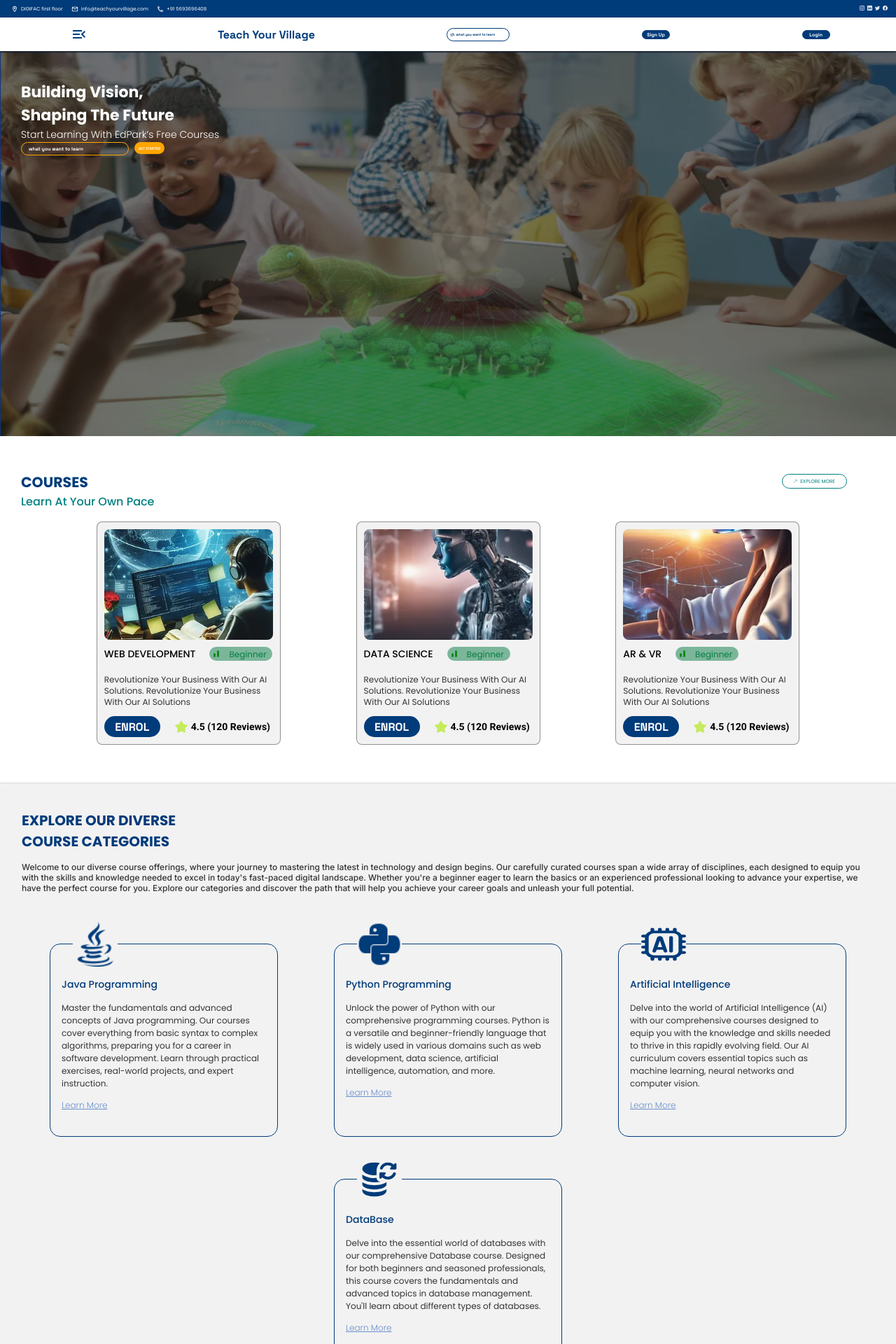
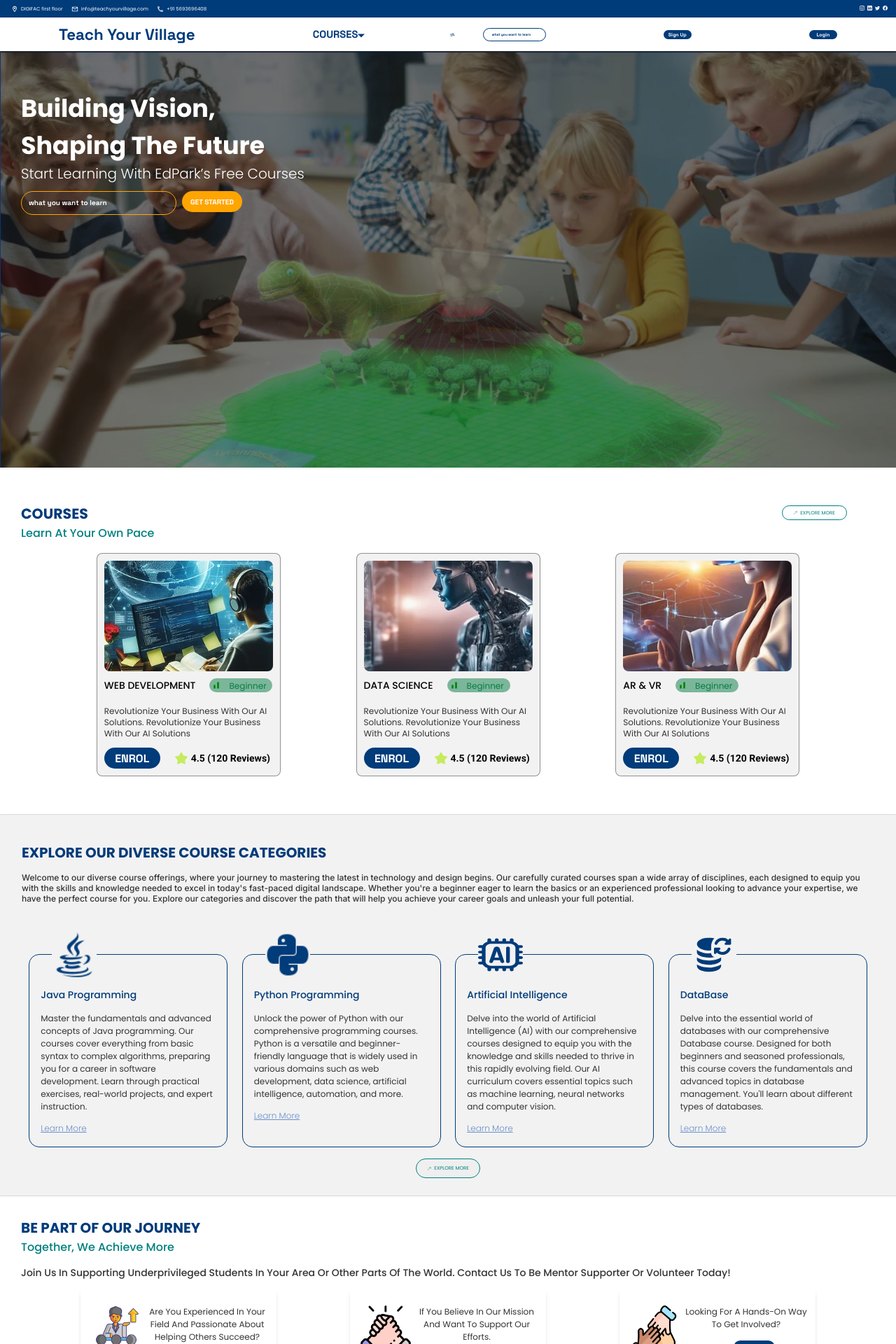
Before and after one commit to gautamkushwaha/TeachV, a React (Vite) app in the folder frontend/: page / in a window 1280 px wide. Shown: the top 1920 px of the page at 70% size. Built offline with nearby package versions, Linux system fonts and the light colour scheme; a web font is replaced by a local one.

Commit message:
home page(tablets 812px)

```diff
--- a/frontend/src/new-design/footer.jsx
+++ b/frontend/src/new-design/footer.jsx
@@ -8,9 +8,9 @@ const footer = () => {
         this is the space to introduce visitors to the businesses or brand.
       </p>
 
-      <div className="text-white font-poppins ">
+      <div className="text-white font-poppins flex flex-wrap tablet:justify-between">
         {/* information */}
-        <div className="mr-7">
+        <div className="mr-10 tablet:mr-0">
           {/* get in touch */}
           <h2 className="font-[500] text-[16px]">GET IN TOUCH</h2>
           <div className="flex items-center space-x-1">
@@ -24,8 +24,6 @@ const footer = () => {
               <path
                 d="M1.725 1.08333C1.75 1.45417 1.8125 1.81667 1.9125 2.1625L1.4125 2.6625C1.24167 2.1625 1.13333 1.63333 1.09583 1.08333H1.725ZM5.83333 6.09167C6.1875 6.19167 6.55 6.25417 6.91667 6.27917V6.9C6.36667 6.8625 5.8375 6.75417 5.33333 6.5875L5.83333 6.09167ZM2.125 0.25H0.666667C0.4375 0.25 0.25 0.4375 0.25 0.666667C0.25 4.57917 3.42083 7.75 7.33333 7.75C7.5625 7.75 7.75 7.5625 7.75 7.33333V5.87917C7.75 5.65 7.5625 5.4625 7.33333 5.4625C6.81667 5.4625 6.3125 5.37917 5.84583 5.225C5.80417 5.20833 5.75833 5.20417 5.71667 5.20417C5.60833 5.20417 5.50417 5.24583 5.42083 5.325L4.50417 6.24167C3.325 5.6375 2.35833 4.675 1.75833 3.49583L2.675 2.57917C2.79167 2.4625 2.825 2.3 2.77917 2.15417C2.625 1.6875 2.54167 1.1875 2.54167 0.666667C2.54167 0.4375 2.35417 0.25 2.125 0.25Z"
                 fill="white"
-
-
               />
             </svg>
             <p className="font-normal text-[12px] m-0">+91 5693696408</p>
@@ -69,11 +67,9 @@ const footer = () => {
             <p className="font-normal text-[12px] m-0">DIGIFAC First Floor</p>
           </div>
         </div>
-      </div>
 
-      <div className="text-white font-poppins flex flex-wrap">
         {/* HOME */}
-        <div className="text-center mr-5 my-5">
+        <div className="tablet:mr-0 tablet:mt-4 text-center mr-5 my-5">
           <h3 className="font-[500] text-[16px] p-0 m-0">HOME</h3>
           <div className="flex flex-col">
             <a
@@ -104,7 +100,7 @@ const footer = () => {
         </div>
 
         {/* COURSES */}
-        <div className="text-center mr-5 my-5">
+        <div className="tablet:mr-0 tablet:mt-4 text-center mr-5 my-5">
           <h3 className="font-[500] text-[16px] p-0 m-0">COURSES</h3>
           <div className="flex flex-col">
             <a
@@ -135,7 +131,7 @@ const footer = () => {
         </div>
 
         {/* JOIN US */}
-        <div className="text-center  my-5">
+        <div className="tablet:mr-0 tablet:mt-4 text-center  my-5">
           <h3 className="font-[500] text-[16px] p-0 m-0">JOIN US</h3>
           <div className="flex flex-col">
             <a
@@ -159,7 +155,7 @@ const footer = () => {
           </div>
         </div>
       </div>
-      <p className="px-[15%] font-poppins text-white text-[12px] mt-0">
+      <p className=" font-poppins text-white text-[12px] mt-0 text-center">
         © 2024 EDPark, All Rights Reserved.
       </p>
     </div>
--- a/frontend/src/new-design/home/about.jsx
+++ b/frontend/src/new-design/home/about.jsx
@@ -4,9 +4,9 @@ const about = () => {
       <div className="p-[30px]">
         <h1 className="font-poppins text-[20px] font-bold text-bluish m-0 uppercase">about us</h1>
         <h3 className="font-poppins text-[14px] font-normal text-aquablue m-0 capitalize">
-          we provide professional solutions <br /> to deliver safe & efficient projects
+          we provide professional solutions to deliver safe & efficient projects
         </h3>
-        <img src="./home/about.png" alt="about" className="h-[165px] w-full"/>
+        <img src="./home/about.png" alt="about" className="h-[165px] w-full tablet:my-3 tablet:h-auto tablet:w-3/5 tablet:mx-[20%]"/>
         <p className="font-poppins text-[14px] font-normal text-blackish m-0 capitalize">
           this is the space to introduce visitors to the businesses or brand.
           briefly explain who’s behind it.
--- a/frontend/src/new-design/home/categories.jsx
+++ b/frontend/src/new-design/home/categories.jsx
@@ -3,7 +3,7 @@ const categories = () => {
     <div className="bg-grayish border-y-black/10 border-x-transparent border-solid border-[0.5px]">
       <div className="px-[30px] py-[25px]">
         <h1 className="text-bluish font-bold text-[20px] font-poppins uppercase">
-          Explore Our Diverse <br></br> Course Categories
+          Explore Our Diverse Course Categories
         </h1>
         <p className="text-blackish font-inter text-[12px]">
           Welcome to our diverse course offerings, where your journey to
@@ -18,7 +18,7 @@ const categories = () => {
         </p>
         <div className="flex flex-wrap justify-around">
           {/* java */}
-          <div className="relative w-[292px] h-[211px] border-solid border-[1px] border-bluish rounded-[15px] pt-[47px] px-4 pb-4 mt-[60px]">
+          <div className="relative w-[292px] h-[211px] border-solid border-[1px] border-bluish rounded-[15px] pt-[47px] px-4 pb-4 mt-[60px] tablet:w-[250px]">
             <img
               src="./home/java.png"
               alt="java"
@@ -43,7 +43,7 @@ const categories = () => {
           </div>
 
           {/* Python */}
-          <div className="relative w-[292px] h-[211px] border-solid border-[1px] border-bluish rounded-[15px] pt-[47px] px-4 pb-4 mt-[60px]">
+          <div className="relative w-[292px] h-[211px] border-solid border-[1px] border-bluish rounded-[15px] pt-[47px] px-4 pb-4 mt-[60px] tablet:w-[250px]">
             <img
               src="./home/python.png"
               alt="java"
@@ -67,7 +67,7 @@ const categories = () => {
           </div>
 
           {/* Artificial Intelligence */}
-          <div className="relative w-[292px] h-[211px] border-solid border-[1px] border-bluish rounded-[15px] pt-[47px] px-4 pb-4 mt-[60px]">
+          <div className="relative w-[292px] h-[211px] border-solid border-[1px] border-bluish rounded-[15px] pt-[47px] px-4 pb-4 mt-[60px]  tablet:w-[250px]">
             <svg
               width="64"
               height="47"
@@ -101,7 +101,7 @@ const categories = () => {
           </div>
 
           {/* DataBase */}
-          <div className="relative w-[292px] h-[211px] border-solid border-[1px] border-bluish rounded-[15px] pt-[47px] px-4 pb-4 mt-[60px]">
+          <div className="relative w-[292px] h-[211px] border-solid border-[1px] border-bluish rounded-[15px] pt-[47px] px-4 pb-4 mt-[60px] tablet:w-[250px]">
             <svg
               width="84"
               height="64"
@@ -142,7 +142,7 @@ const categories = () => {
             </a>
           </div>
         </div>{" "}
-        <button className="w-[93px] h-[21px] py-[7px] px-[15px] flex uppercase rounded-full text-aquablue bg-transparant mx-[35%] mt-4 border-solid border-[0.5px] border-aquablue items-center">
+        <button className="px-[15px] flex uppercase rounded-full text-aquablue bg-transparant mt-4 border-solid border-[0.5px] border-aquablue items-center mx-auto">
           <svg
             xmlns="http://www.w3.org/2000/svg"
             width="6.25"
--- a/frontend/src/new-design/home/hero.jsx
+++ b/frontend/src/new-design/home/hero.jsx
@@ -5,21 +5,23 @@ const hero = () => {
         src="./home/hero.png"
         alt="hero"
         className="w-full h-[200px] brightness-50
-        laptop:h-[550px]"
+        tablet:h-[70%]"
       />
-      <p className="capitalize font-poppins font-bold text-white text-[22px] w-[219px] h-[66px] absolute top-[20px] left-[30px]">
+      <p className="capitalize font-poppins font-bold text-white text-[22px] w-[219px] h-[66px] absolute top-[20px] left-[30px] tablet:text-[35px] tablet:w-[350px]">
         building vision, shaping the future
       </p>
-      <p className="capitalize font-poppins font-light text-white text-[14px] absolute left-[30px] top-[95px]">
+      <p className="capitalize font-poppins font-light text-white text-[14px] absolute left-[30px] top-[95px] tablet:top-[140px] tablet:text-[20px]">
         start learning with edPark’s free courses
       </p>
-      <div className="flex absolute top-[130px] left-[30px]">
+      <div className="flex absolute top-[130px] left-[30px] tablet:top-[200px]">
         <input
           type="text"
           placeholder="What You want to learn"
-          className="lowercase w-[132px] h-[15px] rounded-full bg-transparent px-[10px] font-space-grotesk font-bold text-[7px] placeholder:text-white border-solid border-yellowish border-[1px]"
+          className="lowercase w-[132px] h-[15px] rounded-full bg-transparent px-[10px] font-space-grotesk font-bold text-[7px] placeholder:text-white border-solid border-yellowish border-[1px]
+          tablet:w-[200px] tablet:h-[30px] tablet:placeholder:text-[10px]"
         />
-        <button className="uppercase w-auto h-[17px] relative left-2 top-0 rounded-full text-white font-space-grotesk font-bold bg-yellowish text-[5px] ">
+        <button className="uppercase w-auto h-[17px] relative left-2 top-0 rounded-full text-white font-space-grotesk font-bold bg-yellowish text-[5px]
+        tablet:h-[30px] tablet:text-[10px] px-3">
           get started
         </button>
       </div>
--- a/frontend/src/new-design/navbar.jsx
+++ b/frontend/src/new-design/navbar.jsx
@@ -7,14 +7,19 @@ const navbar = () => {
         viewBox="0 0 18 12"
         fill="none"
         xmlns="http://www.w3.org/2000/svg"
-        className="my-0.5 text-bluish ml-[10px]"
+        className="my-0.5 text-bluish ml-[10px] tablet:hidden"
       >
         <path
           d="M0 12H13V10H0V12ZM0 7H10V5H0V7ZM0 0V2H13V0H0ZM18 9.59L14.42 6L18 2.41L16.59 1L11.59 6L16.59 11L18 9.59Z"
           fill="#003E81"
         />
       </svg>
-      <h1 className="text-[16px] my-0 text-bluish">Teach Your Village</h1>
+      <h1 className="text-[16px] my-0 text-bluish laptop:text-[1.75vw]">Teach Your Village</h1>
+      <h1 className="text-bluish text-[1.15vw]  hidden laptop:block">COURSES
+        <svg width="10" height="6" viewBox="0 0 10 6" fill="none" xmlns="http://www.w3.org/2000/svg">
+        <path d="M0 0.5L5 5.5L10 0.5H0Z" fill="#003B7A"/>
+        </svg>
+      </h1>
       <svg
         width="7"
         height="7"
```
